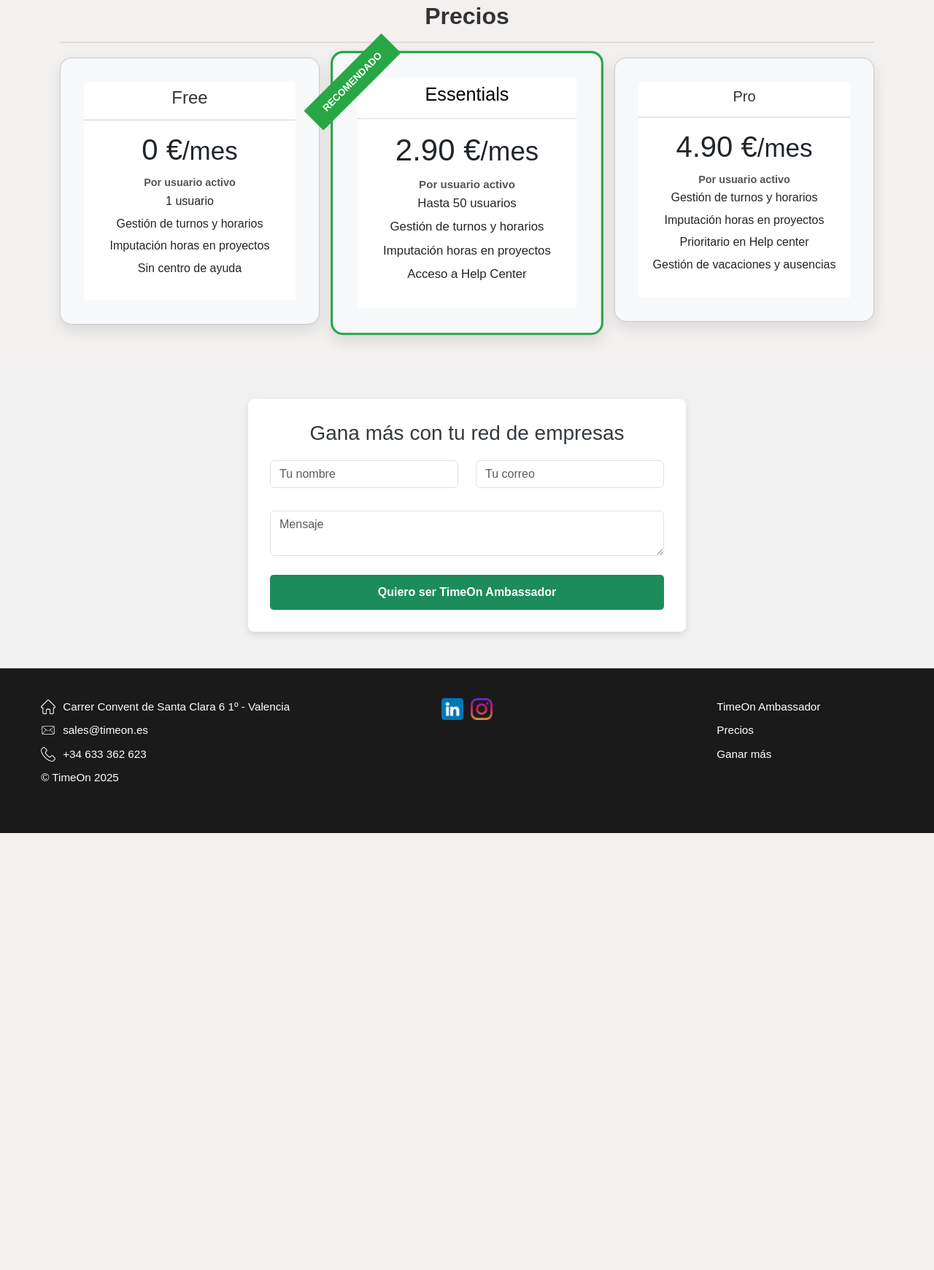
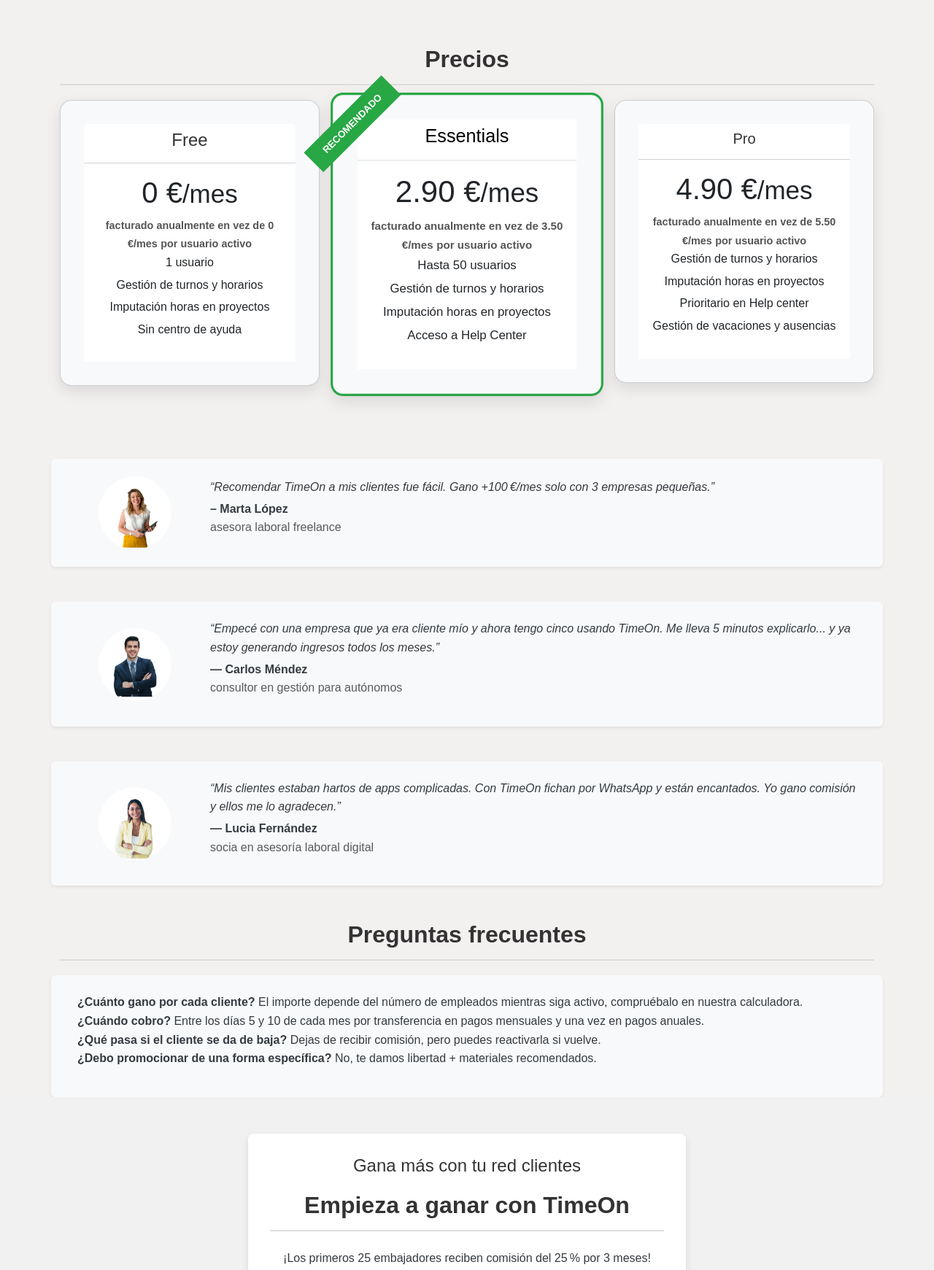
Before and after one commit to ErnestoDomenech/timeonambassadorprogram, a plain HTML site: page index.html in a window 1280 px wide. Shown: the part 2068-3809 px from the top of the page at 73% size. Before the commit the page ends 3210 px from the top, so only its background shows below. Drawn offline with nearby package versions, Linux system fonts and the light colour scheme.

Commit message:
Add files via upload
cambios en landing

```diff
--- a/index.html
+++ b/index.html
@@ -91,6 +91,7 @@
         <div class="container">
             <div class="row flexbox">
                 <h2 class="section-title">¿Cuánto puedes ganar?</h2>
+                <p class="section-subtitle">Mejor que contártelo prueba nuestra calculadora y obtén exactamente tus ganancias</p>
                 <div class="d-flex justify-content-center">
                     <div class="card">
                         <label for="usuarios">Número de usuarios gestionados:</label>
@@ -114,7 +115,8 @@
                         </div>
                         <div class="card-body">
                             <h1>0 €<small>/mes</small></h1>
-                            <h7>Por usuario activo</h7>
+                            <h7>facturado anualmente en vez de 0 €/mes</h7>
+                            <h7>por usuario activo</h7>
                             <ul>
                                 <li>1 usuario</li>
                                 <li>Gestión de turnos y horarios</li>
@@ -133,7 +135,8 @@
                         </div>
                         <div class="card-body">
                             <h1>2.90 €<small>/mes</small></h1>
-                            <h7>Por usuario activo</h7>
+                            <h7>facturado anualmente en vez de 3.50 €/mes</h7>
+                            <h7>por usuario activo</h7>
                             <ul>
                                 <li>Hasta 50 usuarios</li>
                                 <li>Gestión de turnos y horarios</li>
@@ -151,7 +154,8 @@
                         </div>
                         <div class="card-body">
                             <h1>4.90 €<small>/mes</small></h1>
-                            <h7>Por usuario activo</h7>
+                            <h7>facturado anualmente en vez de 5.50 €/mes</h7>
+                            <h7>por usuario activo</h7>
                             <ul>
                                 <li>Gestión de turnos y horarios</li>
                                 <li>Imputación horas en proyectos</li>
@@ -164,12 +168,67 @@
             </div>
         </div>
     </section>
+    <section class="testimonios my-10">
+        <div class="">
+            <div class="container my-5">
+                <div class="row align-items-center bg-light p-4 rounded shadow-sm">
+                    <div class="col-md-2 text-center">
+                        <img src="img/martalopez.png" alt="Marta Lopez" class="img-fluid rounded-circle" style="max-width: 100px;">
+                    </div>
+                    <div class="col-md-10">
+                        <p class="mb-1 fst-italic">“Recomendar TimeOn a mis clientes fue fácil. Gano +100 €/mes solo con 3 empresas pequeñas.”</p>
+                        <p class="fw-bold mb-0">– Marta López</p>
+                        <p class="text-muted">asesora laboral freelance</p>
+                    </div>
+                </div>
+            </div>
+            <div class="container my-5">
+                <div class="row align-items-center bg-light p-4 rounded shadow-sm">
+                    <div class="col-md-2 text-center">
+                        <img src="img/carlosmendez.png" alt="Carlos Méndez" class="img-fluid rounded-circle" style="max-width: 100px;">
+                    </div>
+                    <div class="col-md-10">
+                        <p class="mb-1 fst-italic">“Empecé con una empresa que ya era cliente mío y ahora tengo cinco usando TimeOn. Me lleva 5 minutos explicarlo... y ya estoy generando ingresos todos los meses.”</p>
+                        <p class="fw-bold mb-0">— Carlos Méndez</p>
+                        <p class="text-muted">consultor en gestión para autónomos</p>
+                    </div>
+                </div>
+            </div>
+            <div class="container my-5">
+                <div class="row align-items-center bg-light p-4 rounded shadow-sm">
+                    <div class="col-md-2 text-center">
+                        <img src="img/luciafernandez.png" alt="Lucia Fernandez" class="img-fluid rounded-circle" style="max-width: 100px;">
+                    </div>
+                    <div class="col-md-10">
+                        <p class="mb-1 fst-italic">“Mis clientes estaban hartos de apps complicadas. Con TimeOn fichan por WhatsApp y están encantados. Yo gano comisión y ellos me lo agradecen.”</p>
+                        <p class="fw-bold mb-0">— Lucia Fernández</p>
+                        <p class="text-muted">socia en asesoría laboral digital</p>
+                    </div>
+                </div>
+            </div>
+        </div>
+    </section>
+
+    <section class="faq mb-10">
+        <div class="container">
+            <h2 class="section-title">Preguntas frecuentes</h2>
+            <div class="row align-items-center bg-light p-4 rounded shadow-sm">
+                <ul class="space-y-4">
+                    <li><strong>¿Cuánto gano por cada cliente?</strong> El importe depende del número de empleados mientras siga activo, compruébalo en nuestra calculadora.</li>
+                    <li><strong>¿Cuándo cobro?</strong> Entre los días 5 y 10 de cada mes por transferencia en pagos mensuales y una vez en pagos anuales.</li>
+                    <li><strong>¿Qué pasa si el cliente se da de baja?</strong> Dejas de recibir comisión, pero puedes reactivarla si vuelve.</li>
+                    <li><strong>¿Debo promocionar de una forma específica?</strong> No, te damos libertad + materiales recomendados.</li>
+                </ul>
+            </div>
+        </div>
+    </section>
 
     <section id="pruebaGratis" class="form-section">
         <div class="container">
             <div class="form-container">
-                <h3>Gana más con tu red de empresas</h3>
-
+                <h3 class="section-subtitle">Gana más con tu red clientes</h3>
+                <h3 class="section-title">Empieza a ganar con TimeOn</h3>
+                <p class="text-sm mt-4 text-center">¡Los primeros 25 embajadores reciben comisión del 25 % por 3 meses!</p>
                 <form id="ambassador-form">
                     <div class="row">
                         <div class="col-md-6">
```
Also changed, not shown: README.md, img/carlosmendez.png (added), img/luciafernandez.png (added), img/martalopez.png (added), js/script.js (line endings or trailing spaces). Lines whose indentation alone changed are shown as unchanged.
